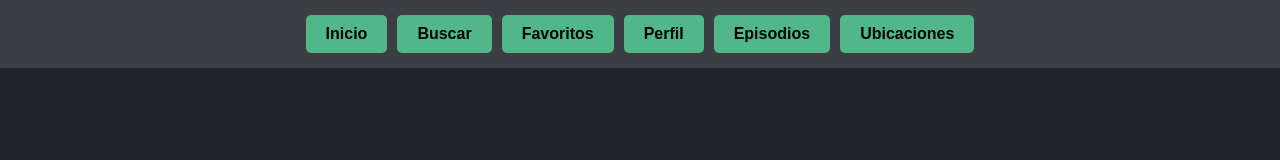
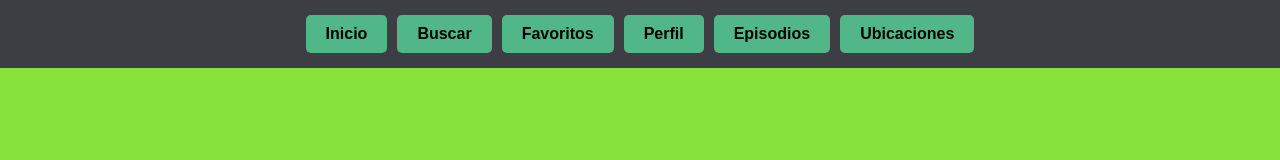
Before and after one commit to Brayan346/rickapiApp, a plain HTML site: page index.html in a window 1280 px wide. Drawn offline with Linux system fonts and the light colour scheme; no server answers.

Commit message:
Update styles.css

```diff
--- a/styles.css
+++ b/styles.css
@@ -1,7 +1,7 @@
 /* Estilos Generales */
 body {
     font-family: 'Arial', sans-serif;
-    background-color: #202329;
+    background-color: #88e23b;
     color: #ffffff;
     margin: 0;
     padding: 0;
```
